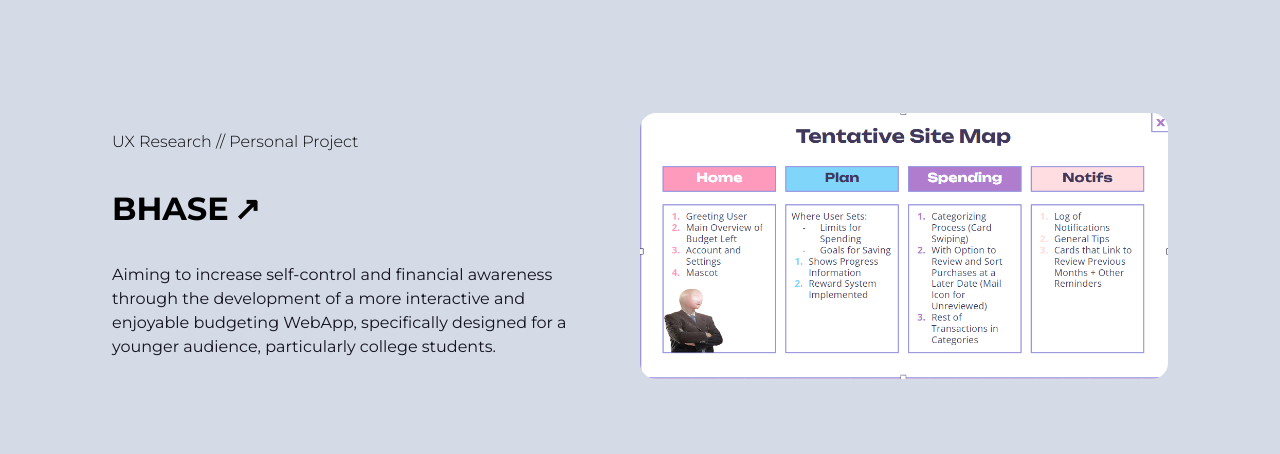
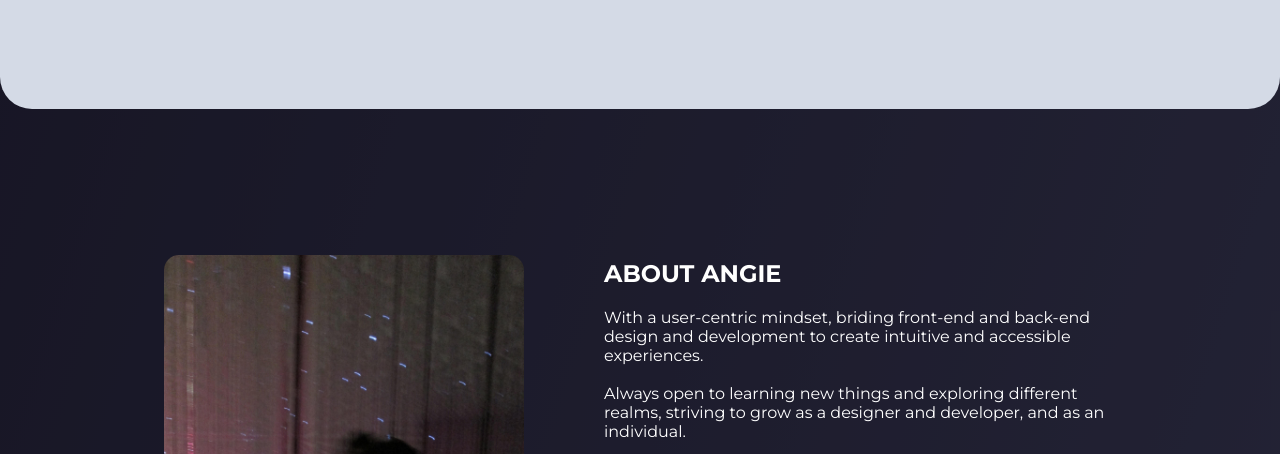
Before and after one commit to angiel22/angiel22.github.io, a plain HTML site: page index.html in a window 1280 px wide. Shown: the part 2230-2684 px from the top of the page. Drawn offline with Linux system fonts and the light colour scheme.

Commit message:
Update index.html

```diff
--- a/index.html
+++ b/index.html
@@ -105,7 +105,7 @@
         </div>
       </a>
 
-      <a href="#works" target="_blank" class="project-link">
+      <!-- <a href="#works" target="_blank" class="project-link">
         <div class="project-container reverse">
 
           <img style="border-radius: 1em; margin-left: 2em;" src="assets/bhase_site_map.png"
@@ -124,7 +124,7 @@
             </p>
           </div>
         </div>
-      </a>
+      </a> -->
 
     </section>
     <!-- end section -->
```
